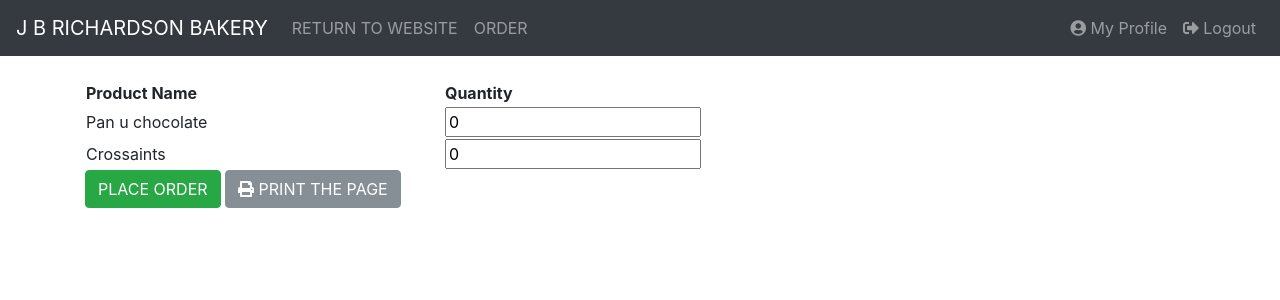
After one commit to danialbagheri/JBRichardson-Bakery, a Django app: page /account/order/ in a window 1280 px wide. The commit adds this page. Shown: the top 300 px of the page. Run offline with Django 3.2, Linux system fonts and the light colour scheme; a user stored in the database is signed in; data comes from the database, SQL or seed files in the repository; both versions use the stored data as it was after the commit; parts of the project's set-up code (start-up, migrations or seed data) failed here and were passed over; some libraries are stand-ins or nearby versions.

Commit message:
order page and navigation menu

```diff
--- a/bakery/bakery/urls.py
+++ b/bakery/bakery/urls.py
@@ -20,6 +20,10 @@ from django.contrib.auth import views as auth_views
 from web.views import *
 urlpatterns = [
     url(r'^admin/', admin.site.urls),
-    path('login', auth_views.LoginView.as_view(template_name='login.html')),
-    url(r'^profile/$', profile, name='profile'),
+    path('account/login/',
+         auth_views.LoginView.as_view(template_name='login.html')),
+    path('account/logout/',
+         auth_views.LoginView.as_view(template_name='logout.html')),
+    url(r'^account/profile/$', profile, name='profile'),
+    url(r'^account/order/$', order, name='order')
 ]
--- a/bakery/templates/base.html
+++ b/bakery/templates/base.html
@@ -3,44 +3,100 @@
 <!DOCTYPE html>
 <html>
   <head>
-	<title>{% block head_title %}{% endblock head_title %} LINCO CARE</title>
-  <meta charset="utf-8">
-  <meta name="viewport" content="width=device-width, initial-scale=1, shrink-to-fit=no">
+    <title>
+      {% block head_title %}{% endblock head_title %} J B RICHARDSON
+    </title>
+    <meta charset="utf-8" />
+    <meta
+      name="viewport"
+      content="width=device-width, initial-scale=1, shrink-to-fit=no"
+    />
     <!-- bootstrap css -->
-	<link rel="stylesheet" href="https://maxcdn.bootstrapcdn.com/bootstrap/4.0.0-beta/css/bootstrap.min.css" integrity="sha384-/Y6pD6FV/Vv2HJnA6t+vslU6fwYXjCFtcEpHbNJ0lyAFsXTsjBbfaDjzALeQsN6M" crossorigin="anonymous">
+    <link
+      rel="stylesheet"
+      href="https://maxcdn.bootstrapcdn.com/bootstrap/4.0.0-beta/css/bootstrap.min.css"
+      integrity="sha384-/Y6pD6FV/Vv2HJnA6t+vslU6fwYXjCFtcEpHbNJ0lyAFsXTsjBbfaDjzALeQsN6M"
+      crossorigin="anonymous"
+    />
     <!-- FontAwesome -->
-	<link href="https://maxcdn.bootstrapcdn.com/font-awesome/4.7.0/css/font-awesome.min.css" rel="stylesheet" type='text/css'>
-  <link rel="stylesheet" href="https://use.fontawesome.com/releases/v5.1.0/css/all.css" integrity="sha384-lKuwvrZot6UHsBSfcMvOkWwlCMgc0TaWr+30HWe3a4ltaBwTZhyTEggF5tJv8tbt" crossorigin="anonymous">
+    <link
+      href="https://maxcdn.bootstrapcdn.com/font-awesome/4.7.0/css/font-awesome.min.css"
+      rel="stylesheet"
+      type="text/css"
+    />
+    <link
+      rel="stylesheet"
+      href="https://use.fontawesome.com/releases/v5.1.0/css/all.css"
+      integrity="sha384-lKuwvrZot6UHsBSfcMvOkWwlCMgc0TaWr+30HWe3a4ltaBwTZhyTEggF5tJv8tbt"
+      crossorigin="anonymous"
+    />
     <!-- Our Custom CSS -->
     <link rel="stylesheet" href="{% static "css/main.css" %}">
+    <script
+      src="https://code.jquery.com/jquery-3.3.1.min.js"
+      integrity="sha256-FgpCb/KJQlLNfOu91ta32o/NMZxltwRo8QtmkMRdAu8="
+      crossorigin="anonymous"
+    ></script>
+    <style
+      src="https//cdn.datatables.net/1.10.19/css/jquery.dataTables.min.css"
+    ></style>
+    <script src="https://cdn.datatables.net/1.10.19/js/jquery.dataTables.min.js"></script>
     {% block customstatic %}{% endblock customstatic %}
   </head>
   <body>
     <!-- MENU -->
+    <nav class="navbar sticky-top navbar-expand-sm bg-dark navbar-dark">
+      <a class="navbar-brand" href="#">J B RICHARDSON BAKERY</a>
+
+      <ul class="navbar-nav mr-auto">
+        <li class="nav-item">
+          <a class="nav-link" href="http://jbrichardson.co.uk"
+            >RETURN TO WEBSITE</a
+          >
+        </li>
+        <li class="nav-item">
+          <a class="nav-link" href="{% url 'order' %}">ORDER</a>
+        </li>
+      </ul>
+      <ul class="navbar-nav ml-auto">
+        <li class="nav-item">
+          <a class="nav-link" href="{% url 'profile' %}"
+            ><i class="fas fa-user-circle"></i> My Profile</a
+          >
+        </li>
+        <li class="nav-item">
+          <a class="nav-link" href="/account/logout/"
+            ><i class="fas fa-sign-out-alt"></i> Logout</a
+          >
+        </li>
+      </ul>
+    </nav>
 
     <div class="wrapcontent">
+      <br />
       {% block content %}{% endblock content %}
     </div>
     <script
       src="https://code.jquery.com/jquery-2.2.4.min.js"
       integrity="sha256-BbhdlvQf/xTY9gja0Dq3HiwQF8LaCRTXxZKRutelT44="
-  crossorigin="anonymous"></script>
+      crossorigin="anonymous"
+    ></script>
 
     <!-- <script src="https://cdnjs.cloudflare.com/ajax/libs/moment.js/2.22.2/locale/af.js"></script>   -->
     <!-- Popper.JS -->
-<script src="https://cdnjs.cloudflare.com/ajax/libs/popper.js/1.14.0/umd/popper.min.js" integrity="sha384-cs/chFZiN24E4KMATLdqdvsezGxaGsi4hLGOzlXwp5UZB1LY//20VyM2taTB4QvJ" crossorigin="anonymous"></script>
-<script src="https://maxcdn.bootstrapcdn.com/bootstrap/4.0.0-beta/js/bootstrap.min.js" integrity="sha384-h0AbiXch4ZDo7tp9hKZ4TsHbi047NrKGLO3SEJAg45jXxnGIfYzk4Si90RDIqNm1" crossorigin="anonymous"></script>
+    <script
+      src="https://cdnjs.cloudflare.com/ajax/libs/popper.js/1.14.0/umd/popper.min.js"
+      integrity="sha384-cs/chFZiN24E4KMATLdqdvsezGxaGsi4hLGOzlXwp5UZB1LY//20VyM2taTB4QvJ"
+      crossorigin="anonymous"
+    ></script>
+    <script
+      src="https://maxcdn.bootstrapcdn.com/bootstrap/4.0.0-beta/js/bootstrap.min.js"
+      integrity="sha384-h0AbiXch4ZDo7tp9hKZ4TsHbi047NrKGLO3SEJAg45jXxnGIfYzk4Si90RDIqNm1"
+      crossorigin="anonymous"
+    ></script>
 
     {% block scripts %}{% endblock scripts %}
 
-
-   <script
-        src="https://code.jquery.com/jquery-3.3.1.min.js"
-        integrity="sha256-FgpCb/KJQlLNfOu91ta32o/NMZxltwRo8QtmkMRdAu8="
-        crossorigin="anonymous"></script>
-
     <script src="https://cdnjs.cloudflare.com/ajax/libs/malihu-custom-scrollbar-plugin/3.1.5/jquery.mCustomScrollbar.concat.min.js"></script>
-{% block jquery3 %}{% endblock jquery3 %}
   </body>
-
 </html>
--- /dev/null
+++ b/bakery/templates/order.html
@@ -0,0 +1,54 @@
+{% extends "base.html" %} {% block content %}
+<div class="container">
+  <table id="example" class="display" style="width:100%">
+    <thead>
+      <tr>
+        <th>Product Name</th>
+        <th>Quantity</th>
+      </tr>
+    </thead>
+    <tbody>
+      {% for p in products %}
+      <tr>
+        <td class="productName">{{ p.product_name }}</td>
+        <td>
+          <input
+            class="productQuantity"
+            type="text"
+            id="row-1-age"
+            name="row-1-age"
+            value="0"
+          />
+        </td>
+        {% endfor %}
+      </tr>
+    </tbody>
+  </table>
+  <button id="placeOrder" type="button" class="btn btn-success">
+    PLACE ORDER
+  </button>
+  <button type="button" onClick="printThispage()" class="btn btn-secondary">
+    <i class="fas fa-print"></i> PRINT THE PAGE
+  </button>
+</div>
+
+<script>
+  function printThispage() {
+    window.print();
+  }
+  $(document).ready(function() {
+    var table = $(".productName").val();
+    console.log(table);
+
+    $("#placeOrder").click(function() {
+      var data = table.$("input, select").serialize();
+      alert(
+        "The following data would have been submitted to the server: \n\n" +
+          data.substr(0, 120) +
+          "..."
+      );
+      return false;
+    });
+  });
+</script>
+{% endblock content %}
--- a/bakery/web/models.py
+++ b/bakery/web/models.py
@@ -15,7 +15,7 @@ class CustomerProfile(models.Model):
     addressline2 = models.CharField(max_length=200, default='', blank=True)
     postcode = models.CharField(max_length=10, default='', blank=True)
     account_created_date = models.DateTimeField(auto_now_add=True, blank=True)
-    products = models.ManyToManyField('Product', default='')
+    products = models.ManyToManyField('Product', default='', blank=True)
 
     # TODO: Delivery address and invoicing address should be seprated
     def __str__(self):
--- a/bakery/web/views.py
+++ b/bakery/web/views.py
@@ -1,10 +1,24 @@
 from django.shortcuts import render
 from django.contrib.auth.models import User
 from django.contrib.auth.decorators import login_required
+from web.models import CustomerProfile
 
 
 # Create your views here.
-@login_required(login_url='login/')
+@login_required(login_url='/account/login/')
 def profile(request):
-    args = {'user': request.user}
+    user = request.user
+    customer = CustomerProfile.objects.filter(customer=user)
+    args = {'user': user, 'customer': customer}
     return render(request, 'profile.html', args)
+
+
+@login_required(login_url='/account/login/')
+def order(request):
+    user = request.user
+    customer = CustomerProfile.objects.filter(customer=user)
+    for i in customer:
+        products = i.products.all()
+
+    queryset = {'products': products}
+    return render(request, 'order.html', queryset)
```
Also changed, not shown: bakery/templates/profile.html (+13 -4 lines), bakery/db.sqlite3. Lines whose indentation alone changed are shown as unchanged.
